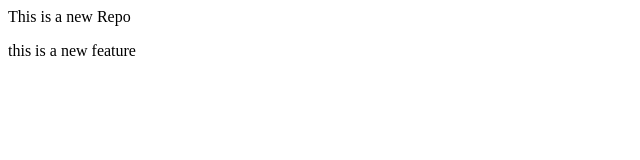
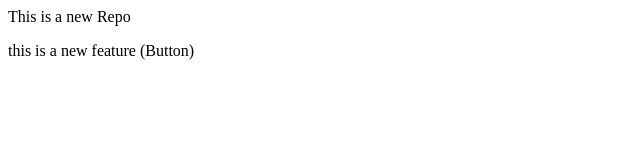
Before and after one commit to UtkarshUjjwal19/localrepo, a plain HTML site: page index.html in a window 1280 px wide. Shown: the full height of the page, 0-640 px from the left. Drawn offline with Linux system fonts and the light colour scheme.

Commit message:
Add button

```diff
--- a/index.html
+++ b/index.html
@@ -1,2 +1,2 @@
 <p>This is a new Repo</p>
-<p>this is a new feature</p>
+<p>this is a new feature (Button)</p>
```
